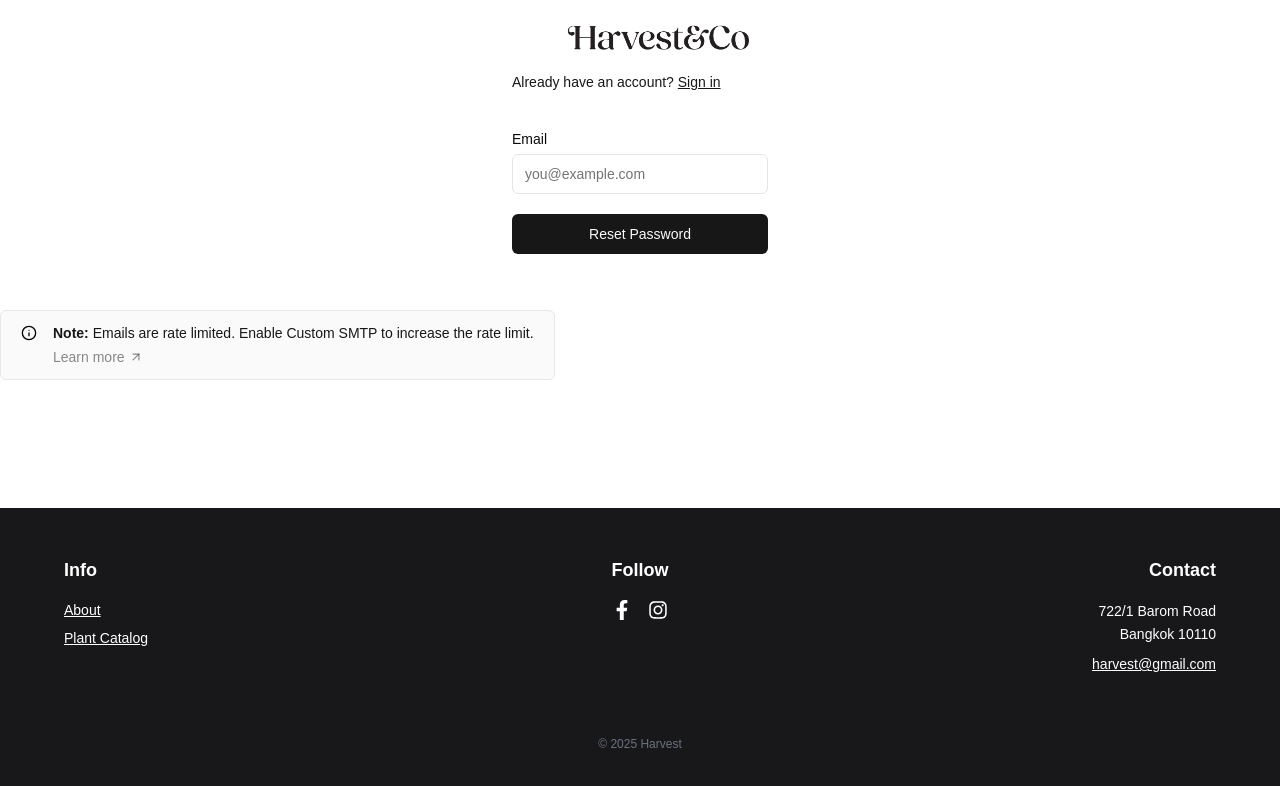
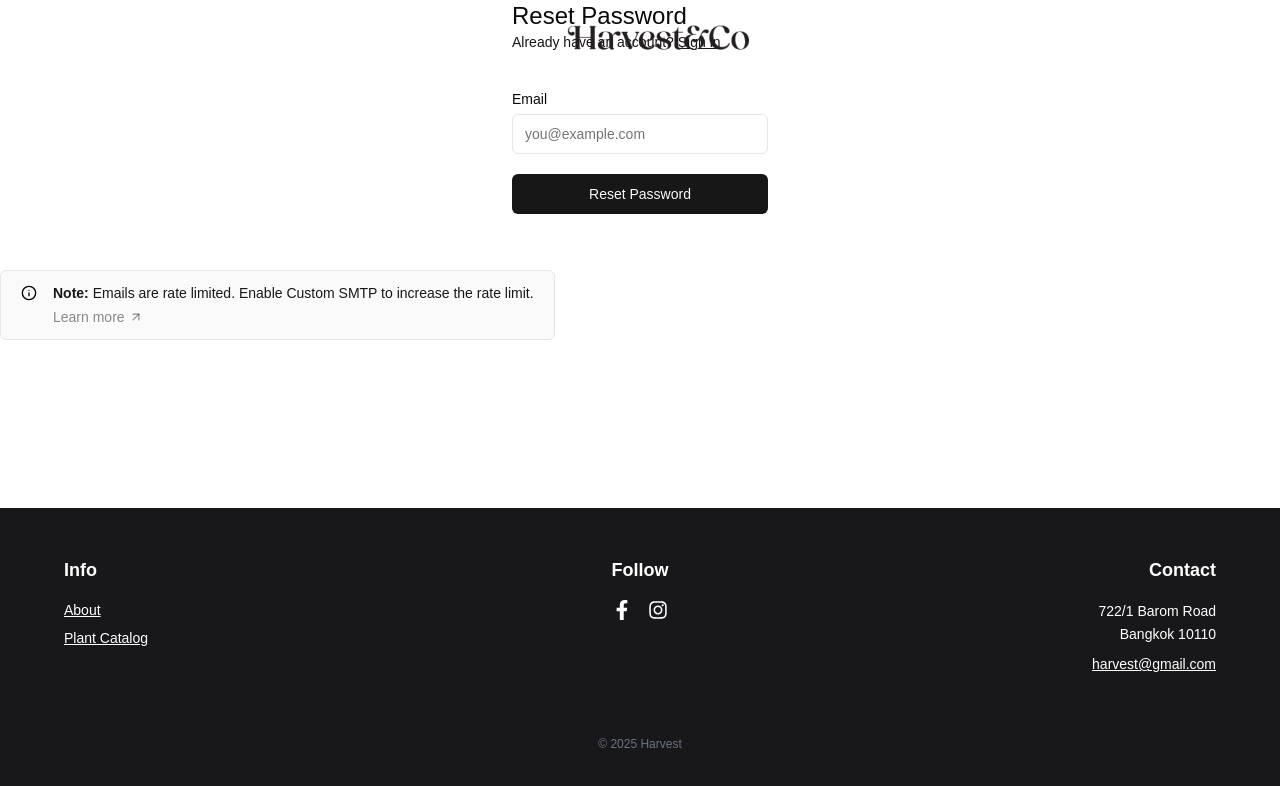
Before and after one commit to leenawatH/harvest_and_co_showroom, a Next.js app: page /forgot-password in a window 1280 px wide. Shown: the top 786 px of the page. Built offline with nearby package versions, Linux system fonts and the light colour scheme; some icons are missing; a web font is replaced by a local one.

Commit message:
fix nav to transparency when on the top

```diff
--- a/app/layout.tsx
+++ b/app/layout.tsx
@@ -31,7 +31,7 @@ export default function RootLayout({
   <body className="bg-white text-black">
     <div className="flex flex-col min-h-screen">
         <Navbar />
-        <main className="flex-1 mt-10">{children}</main>
+        <main className="flex-1">{children}</main>
         <Footer />
       </div>
   </body>
--- a/app/page.tsx
+++ b/app/page.tsx
@@ -5,7 +5,7 @@ import Link from 'next/link';
 export default function HomePage() {
     return (
         <div>
-            <section className="relative w-full h-[800px]">
+            <section className="relative w-full h-[800px] mt-0">
                 <Image
                     src="/banner/banner.jpg"
                     alt="Pot Banner"
--- a/components/Navbar/index.tsx
+++ b/components/Navbar/index.tsx
@@ -1,4 +1,3 @@
-
 'use client';
 
 import { useEffect, useState } from 'react';
@@ -6,19 +5,22 @@ import { useEffect, useState } from 'react';
 import Link from 'next/link';
 import Image from 'next/image';
 
-import { Typography , Box, IconButton, List, ListItemButton, ListItemText  } from "@mui/material"
+import {
+  Typography,
+  Box,
+  IconButton,
+  List,
+  ListItemButton,
+  ListItemText,
+} from '@mui/material';
 import MenuIcon from '@mui/icons-material/Menu';
 import SwipeableDrawer from '@mui/material/SwipeableDrawer';
 
+export default function Navbar() {
+  const [state, setState] = useState(false);
+  const [isTop, setIsTop] = useState(true);
 
-export default function Navbar() {
-
-    const [state, setState] = useState(false);
-
-
-    const toggleDrawer =
-        (open: boolean) =>
-        (event: React.KeyboardEvent | React.MouseEvent) => {
+  const toggleDrawer = (open: boolean) => (event: React.KeyboardEvent | React.MouseEvent) => {
     if (
       event &&
       event.type === 'keydown' &&
@@ -30,9 +32,18 @@ export default function Navbar() {
     setState(open);
   };
 
+  useEffect(() => {
+    const handleScroll = () => {
+      setIsTop(window.scrollY === 0);
+    };
+
+    window.addEventListener('scroll', handleScroll);
+    return () => window.removeEventListener('scroll', handleScroll);
+  }, []);
+
   const list = (
     <Box role="presentation">
-              <List sx={{bgcolor: 'background.paper' }}>
+      <List sx={{ bgcolor: 'background.paper' }}>
         <ListItemButton href={`/aboutus`}>
           <ListItemText primary="About us" />
         </ListItemButton>
@@ -42,7 +53,6 @@ export default function Navbar() {
       </List>
     </Box>
   );
-
 
   return (
     <Box
@@ -55,15 +65,16 @@ export default function Navbar() {
         top: 0,
         left: 0,
         zIndex: 1100,
-        bgcolor: 'background.default',
+        backdropFilter: isTop ? 'none' : 'blur(6px)',
+        bgcolor: isTop ? 'transparent' : 'background.default', // 👈 เปลี่ยนพื้นหลังตามตำแหน่ง scroll
+        transition: 'background-color 0.3s ease',
       }}
     >
-
       <Box className="mt-[5px]">
         <IconButton>
           <MenuIcon onClick={toggleDrawer(true)} />
           <SwipeableDrawer
-                anchor='top'
+            anchor="top"
             open={state}
             onClose={toggleDrawer(false)}
             onOpen={toggleDrawer(true)}
```
Lines whose indentation alone changed are shown as unchanged.
